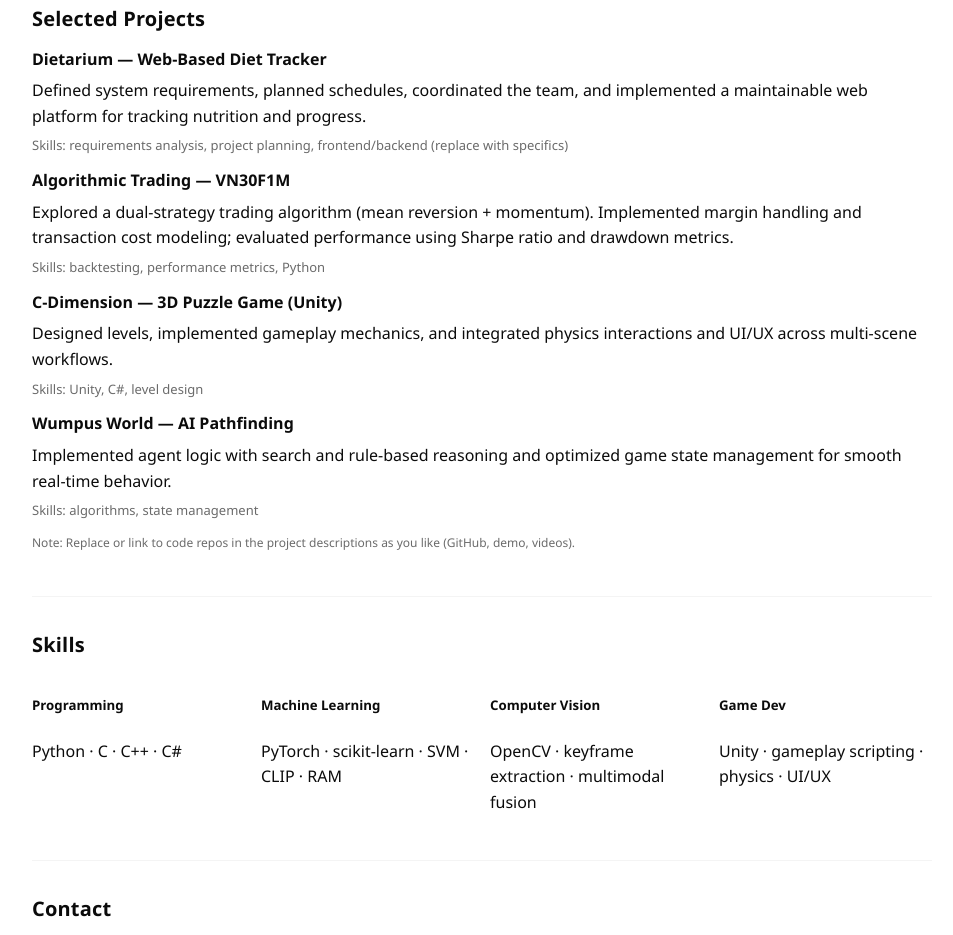
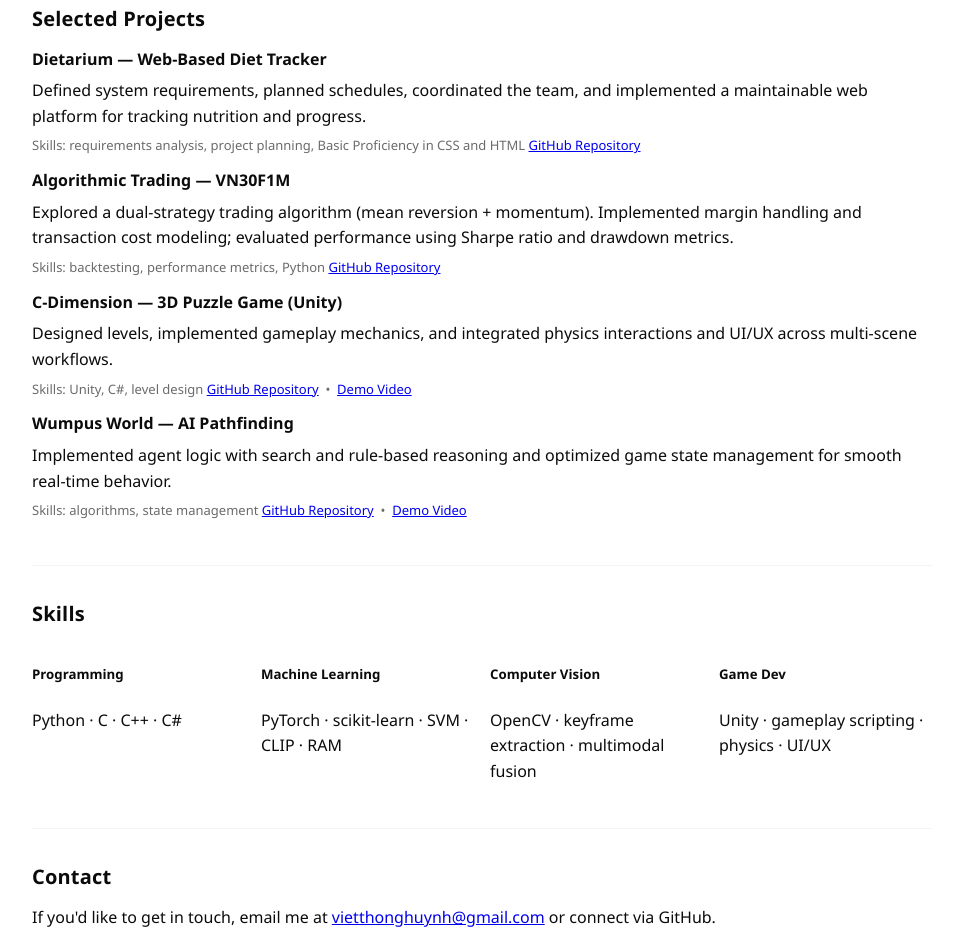
Before and after one commit to hikki0901/hikki0901.github.io, a plain HTML site: page index.html in a window 1280 px wide. Shown: the part 812-1747 px from the top of the page, without its empty margins (158-1111 px from the left). Drawn offline with Linux system fonts and the light colour scheme.

Commit message:
add links to demo/repos

```diff
--- a/index.html
+++ b/index.html
@@ -63,28 +63,43 @@
       <article class="project">
         <h4>Dietarium — Web-Based Diet Tracker</h4>
         <p>Defined system requirements, planned schedules, coordinated the team, and implemented a maintainable web platform for tracking nutrition and progress.</p>
-        <p class="muted">Skills: requirements analysis, project planning, frontend/backend (replace with specifics)</p>
+        <p class="muted">
+          Skills: requirements analysis, project planning, Basic Proficiency in CSS and HTML
+          <a href="https://github.com/hikki0901/Dietarium.git" target="_blank" rel="noopener">GitHub Repository</a>
+        </p>
       </article>
 
       <article class="project">
         <h4>Algorithmic Trading — VN30F1M</h4>
         <p>Explored a dual-strategy trading algorithm (mean reversion + momentum). Implemented margin handling and transaction cost modeling; evaluated performance using Sharpe ratio and drawdown metrics.</p>
-        <p class="muted">Skills: backtesting, performance metrics, Python</p>
+        <p class="muted">
+          Skills: backtesting, performance metrics, Python
+          <a href="https://github.com/algotrade-education/Group7.git" target="_blank" rel="noopener">GitHub Repository</a>
+        </p>
       </article>
 
       <article class="project">
         <h4>C-Dimension — 3D Puzzle Game (Unity)</h4>
         <p>Designed levels, implemented gameplay mechanics, and integrated physics interactions and UI/UX across multi-scene workflows.</p>
-        <p class="muted">Skills: Unity, C#, level design</p>
+        <p class="muted">
+          Skills: Unity, C#, level design
+          <a href="https://github.com/trietng/c-dimension.git" target="_blank" rel="noopener">GitHub Repository</a>
+          &nbsp;•&nbsp;
+          <a href="https://youtu.be/WMuNjgcvpxM" target="_blank" rel="noopener">Demo Video</a>
+        </p>
       </article>
 
       <article class="project">
         <h4>Wumpus World — AI Pathfinding</h4>
         <p>Implemented agent logic with search and rule-based reasoning and optimized game state management for smooth real-time behavior.</p>
-        <p class="muted">Skills: algorithms, state management</p>
+        <p class="muted">
+          Skills: algorithms, state management
+          <a href="https://github.com/hikki0901/Wumpus-World.git" target="_blank" rel="noopener">GitHub Repository</a>
+          &nbsp;•&nbsp;
+          <a href="https://youtu.be/IQZ1p0sn8IA" target="_blank" rel="noopener">Demo Video</a>
+        </p>
       </article>
 
-      <p class="muted small-note">Note: Replace or link to code repos in the project descriptions as you like (GitHub, demo, videos).</p>
     </section>
 
     <section id="skills" class="panel">
```
